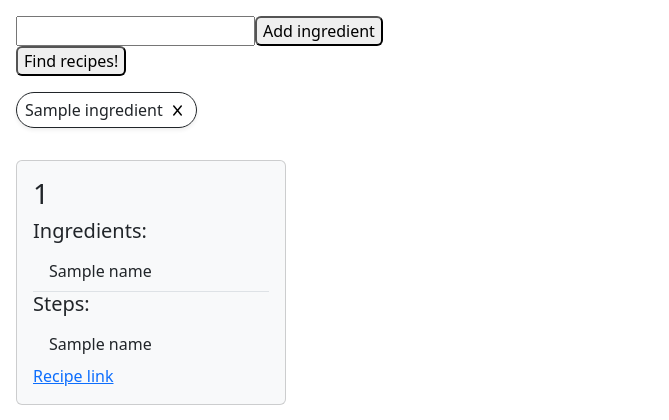
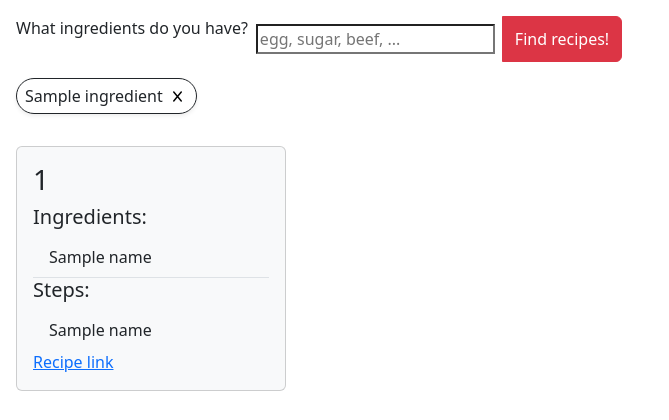
Before and after one commit to gpot22/RecipeRecommendations, a Flask app: template website/templates/home.html in a window 1280 px wide. Shown: the part 56-476 px from the top of the page, without its empty margins (0-669 px from the left). Run offline with Flask 3, Linux system fonts and the light colour scheme; the template is opened without the code that fills it: most values are stand-ins (such as "Sample title", 1, 10 or a date in 2020).

Commit message:
updated search form

```diff
--- a/website/templates/base.html
+++ b/website/templates/base.html
@@ -28,12 +28,30 @@
             </div>
         </div>
     </nav>
+
     <section class="m-3">
-        <form id="user-input" class="d-flex">
-            <input type="text" id="search-box" class="" style="outline:none">
-            <button type="button" class="rounded input-btn">Add ingredient</button>
+        <form id="user-input" class="input-group mb-3" method="post">
+            <label for="search">What ingredients do you have?</label>
+            <br>
+            <input type="text" name="search" placeholder="egg, sugar, beef, ..." class="m-2">
+            <!-- <button type="button" class="btn btn-success">Add ingredient</button> -->
+            <button type="submit" class="btn btn-danger">Find recipes!</button>
         </form>
-        <button type="button" class="rounded input-btn">Find recipes!</button>
+
+        <!-- <form class="input-group" id="user-input" method="post">
+            <label for="search">What ingredients do you have?</label>
+            <br>
+            <select class="custom-select" id="chosenIngredient" name="search">
+              <option selected>Choose ingredients...</option>
+              {% for i in allIngredients %}
+                <option value="{{i}}">i</option>
+              {% endfor %}
+            </select>
+            <div class="input-group-append">
+              <button class="btn btn-outline-secondary" type="submit">Find Recipes!</button>
+            </div>
+        </form> -->
+
         <!-- CHIPS -->
         <div id="chips" class="my-3">
             {% for i in ingredients%}
--- a/website/templates/home.html
+++ b/website/templates/home.html
@@ -4,7 +4,7 @@
 
 {% block content %}
 <div class="row row-cols-1 row-cols-md-4">
-{% for recipe in display %}
+{% for recipe in recipes %}
     <div class="col mb-4">
         <div class="card bg-light m-3">
             <div class="card-body">
```
Also changed, not shown: website/views.py (+12 -9 lines).
